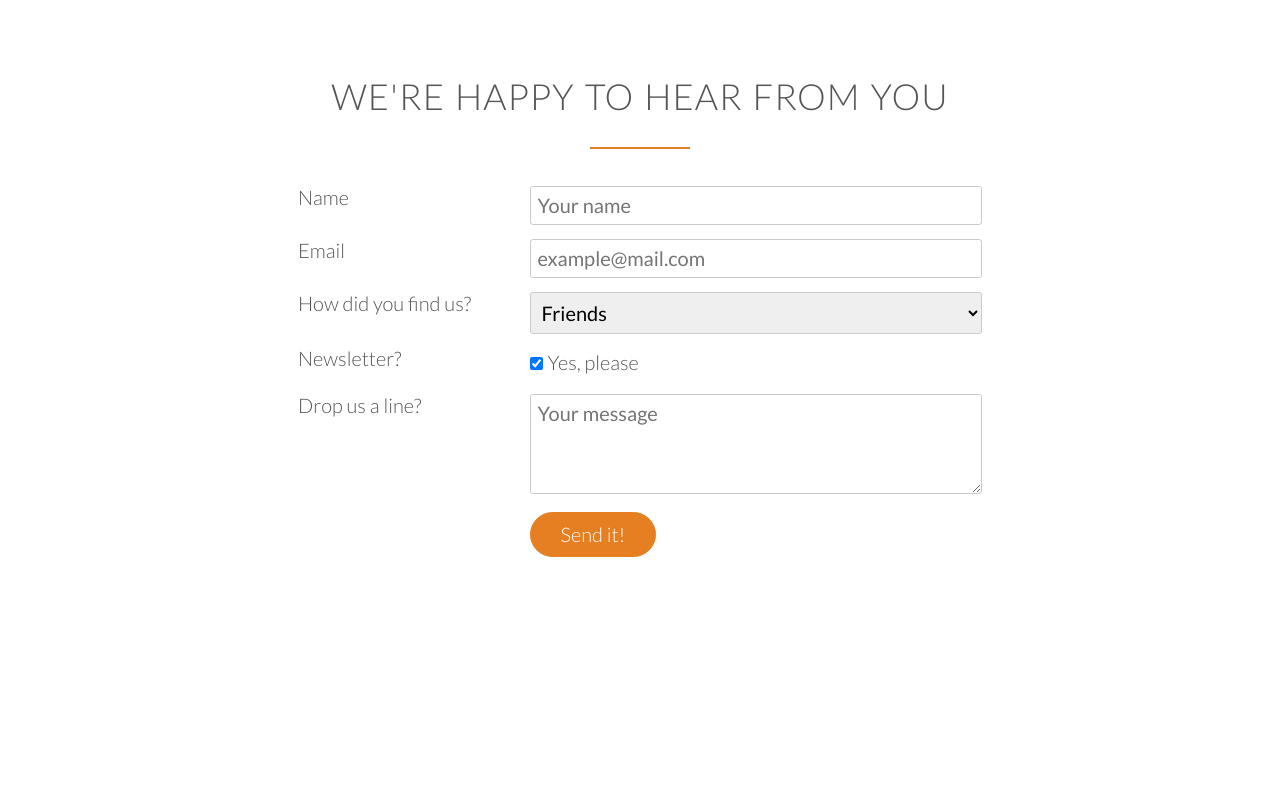
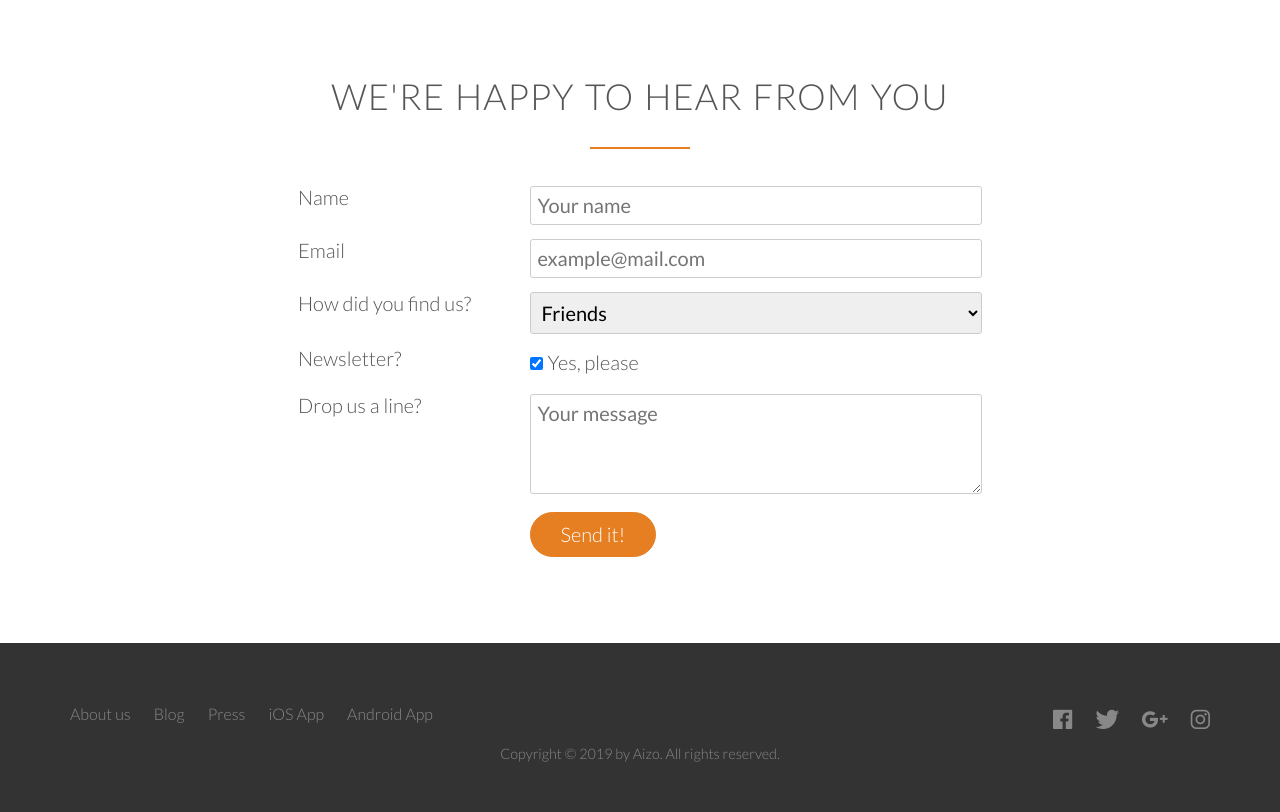
Before and after one commit to zizuo/ofood, a plain HTML site: page index.html in a window 1280 px wide. Shown: the part 4663-5475 px from the top of the page. Before the commit the page ends 5306 px from the top, so only its background shows below. Drawn offline with Linux system fonts and the light colour scheme.

Commit message:
Footer added

```diff
--- a/index.html
+++ b/index.html
@@ -379,5 +379,31 @@
         </section>
 
 
+        <footer>
+            <div class="row">
+                <div class="col span-1-of-2">
+                    <ul class="footer-nav">
+                        <li><a href="#">About us</a></li>
+                        <li><a href="#">Blog</a></li>
+                        <li><a href="#">Press</a></li>
+                        <li><a href="#">iOS App</a></li>
+                        <li><a href="#">Android  App</a></li>
+                    </ul>
+                </div>
+                <div class="col span-1-of-2">
+                    <ul class="social-links">
+                        <li><a href="#"><i class="ion-logo-facebook"></i></a></li>
+                        <li><a href="#"><i class="ion-logo-twitter"></i></a></li>
+                        <li><a href="#"><i class="ion-logo-googleplus"></i></a></li>
+                        <li><a href="#"><i class="ion-logo-instagram"></i></a></li>
+                    </ul>
+                </div>
+                <div class="row">
+                    <p>
+                        Copyright &copy; 2019 by Aizo. All rights reserved.
+                    </p>
+                </div>
+            </div>
+        </footer>
     </body>
 </html>
--- a/resources/css/style.css
+++ b/resources/css/style.css
@@ -1,5 +1,5 @@
 /* ----------------------------------------------------------- */
-/*BASIC SETUP*/
+/* BASIC SETUP */
 /* ----------------------------------------------------------- */
 
 * {
@@ -33,7 +33,7 @@ html {
 }
 
 /* ----------------------------------------------------------- */
-/*REUSABLE COMPONENTS*/
+/* REUSABLE COMPONENTS */
 /* ----------------------------------------------------------- */
 
 .row {
@@ -192,7 +192,7 @@ input[type=submit]:active {
 
 
 /* ----------------------------------------------------------- */
-/*HEADER*/
+/* HEADER */
 /* ----------------------------------------------------------- */
 
 header {
@@ -248,7 +248,7 @@ header {
 
 
 /* ----------------------------------------------------------- */
-/*FEATURES*/
+/* FEATURES */
 /* ----------------------------------------------------------- */
 
 .section-features .long-copy {
@@ -257,7 +257,7 @@ header {
 
 
 /* ----------------------------------------------------------- */
-/*MEALS*/
+/* MEALS */
 /* ----------------------------------------------------------- */
 
 .section-meals {
@@ -413,7 +413,7 @@ cite img {
 
 
 /* ----------------------------------------------------------- */
-/* TESTIMONIALS */
+/* SIGN UP - PLANS */
 /* ----------------------------------------------------------- */
 
 .section-plans {
@@ -495,3 +495,84 @@ textarea {
 input[type=checkbox] {
     margin: 10px 5px 10px 0;
 }
+
+
+/* ----------------------------------------------------------- */
+/* FOOTER */
+/* ----------------------------------------------------------- */
+
+footer {
+    background-color: #333;
+    padding: 50px;
+    font-size: 80%;
+}
+
+.footer-nav {
+    list-style: none;
+    float: left;
+}
+
+.social-links {
+    list-style: none;
+    float: right;
+}
+
+.footer-nav li,
+.social-links li {
+    display: inline-block;
+    margin-right: 20px;
+}
+
+.footer-nav li:last-child,
+.social-links li:last-child {
+    margin-right: 0;
+}
+
+.footer-nav li a:link,
+.footer-nav li a:visited,
+.social-links li a:link,
+.social-links li a:visited {
+    text-decoration: none;
+    border: 0;
+    color: #888;
+    transition: color 0.2s;
+}
+
+.footer-nav li a:hover,
+.footer-nav li a:active {
+    color: #ddd;
+}
+
+.social-links li a:link,
+.social-links li a:visited {
+    font-size: 160%;
+}
+
+.ion-logo-facebook,
+.ion-logo-twitter,
+.ion-logo-googleplus,
+.ion-logo-instagram {
+    transition: color 0.2s;
+}
+
+.ion-logo-facebook:hover {
+    color: #3b5998;
+}
+
+.ion-logo-twitter:hover {
+    color: #00aced;
+}
+
+.ion-logo-googleplus:hover {
+    color: #dd4b39;
+}
+
+.ion-logo-instagram:hover {
+    color: #517fa4;
+}
+
+footer p {
+    color: #888;
+    text-align: center;
+    font-size: 90%;
+}
```
